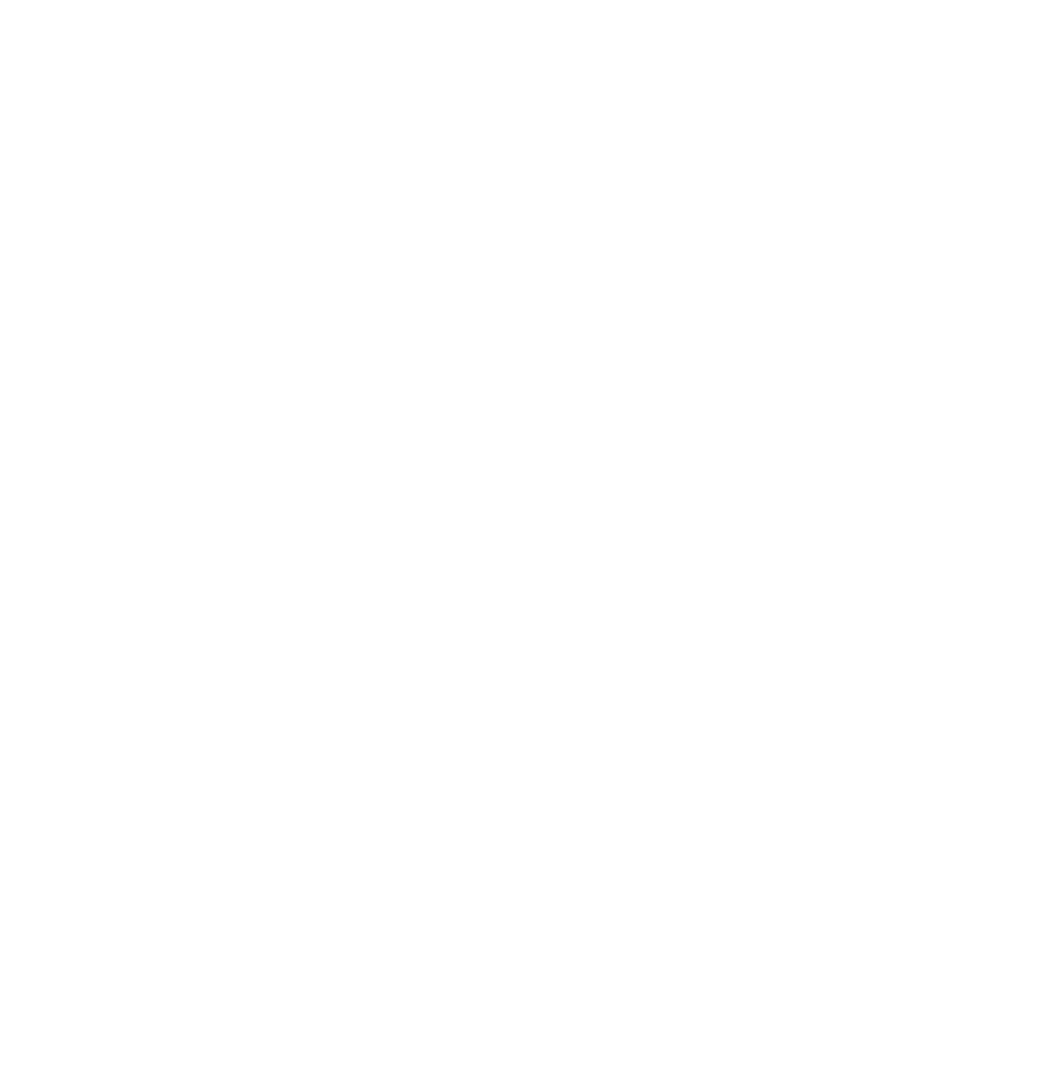
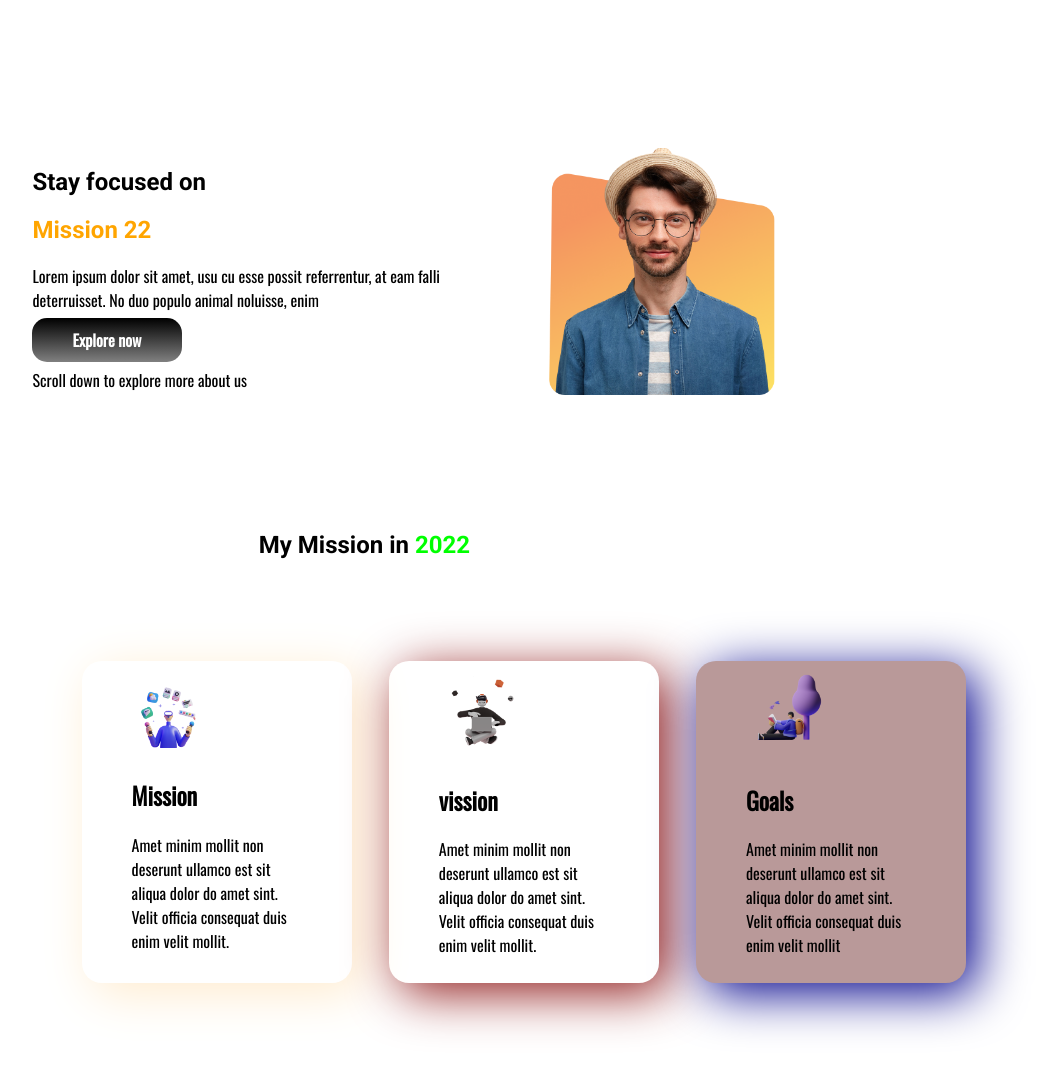
Before and after one commit to arifmissior/mission-22, a plain HTML site: page index.html in a window 1280 px wide. Shown: the whole page, without its empty margins (116-1162 px from the left). Before the commit the page ends 800 px from the top, so only its background shows below. Drawn offline with nearby package versions, Linux system fonts and the light colour scheme.

Commit message:
second commit added

```diff
--- a/index.html
+++ b/index.html
@@ -6,10 +6,64 @@
     <meta http-equiv="X-UA-Compatible" content="IE=edge">
     <meta name="viewport" content="width=device-width, initial-scale=1.0">
     <title>Mission 22</title>
+    <link rel="preconnect" href="https://fonts.googleapis.com">
+    <link rel="preconnect" href="https://fonts.gstatic.com" crossorigin>
+    <link href="https://fonts.googleapis.com/css2?family=Roboto:wght@700&display=swap" rel="stylesheet">
+    <link rel="preconnect" href="https://fonts.googleapis.com">
+    <link rel="preconnect" href="https://fonts.gstatic.com" crossorigin>
+    <link href="https://fonts.googleapis.com/css2?family=Oswald&family=Roboto:wght@700&display=swap" rel="stylesheet">
+
     <link rel="stylesheet" href="style.css">
 </head>
 
 <body>
+    <section class="first-one">
+        <div class="stay-mission">
+            <h1>Stay focused on</h1>
+            <h1 class="orange-color"> Mission 22</h1>
+            <p>
+                Lorem ipsum dolor sit amet, usu cu esse possit referrentur, at eam falli deterruisset. No duo populo
+                animal
+                noluisse, enim
+            </p>
+            <a class="link-button" target="_blank" href="">Explore now</a>
+            <p>Scroll down to explore more about us
+            </p>
+        </div>
+        <div class="stay-mission"><img src="images/person/person-1.png" alt="">
+        </div>
+    </section>
+    <section class="second-one">
+        <h1 class="my-mission">My Mission in <span class="year"> 2022</span> </h1>
+        <div class="box-class">
+            <div id="first-box" class="fd">
+                <img class="illu" src="images/illustrators/illustrator-1.png" alt="">
+                <h2>Mission</h2>
+
+                <p>
+                    Amet minim mollit non deserunt ullamco est sit aliqua dolor do amet sint. Velit officia consequat
+                    duis enim velit mollit.
+                </p>
+
+            </div>
+            <div id=" second-box" class="cd">
+                <img class="illu" src="images/illustrators/illustrator-2.png" alt="">
+                <h2>vission</h2>
+                <p>Amet minim mollit non deserunt ullamco est sit aliqua dolor do amet sint. Velit officia consequat
+                    duis enim velit mollit.
+                </p>
+
+            </div>
+            <div id="third-box" class="hd">
+                <img class="illu" src="images/illustrators/illustrator-3.png" alt="">
+                <h2>Goals</h2>
+                <p> Amet minim mollit non deserunt ullamco est sit aliqua dolor do amet sint. Velit officia consequat
+                    duis enim velit mollit</p>
+
+            </div>
+        </div>
+
+    </section>
 
 </body>
 
--- a/style.css
+++ b/style.css
@@ -0,0 +1,90 @@
+body{
+    font-family: 'Oswald', sans-serif;
+
+    margin: 10%;
+}
+h1{
+    font-family: 'Roboto', sans-serif;
+
+}
+.orange-color{
+    color: orange;
+}
+.link-button{
+    text-decoration: none;
+    background-image: linear-gradient(black, gray);
+    color: white;
+    font-weight: 700;
+    padding: 10px 40px;
+    border-radius: 15px;
+
+}
+
+.first-one{
+    display: flex;
+}
+.stay-mission{
+    width: 80%;
+    padding: 2%;
+
+}
+.stay-mission img{
+    width: 50%;
+}
+.year{
+    color: lime;
+}
+.my-mission{
+    width: 500px;
+    text-align: center;
+    margin: 10%;
+}
+.fd{
+    box-shadow: 10px 10px 50px blanchedalmond;
+    width: 80%;
+    margin-left: 2%;
+    margin-right: 2%;
+    padding-left: 50px;
+    padding-right: 50px;
+    padding-top: 10px;
+    padding-bottom: 10px;
+    border-radius: 20px;
+}
+#first-box{
+    background-color: linear gradient(rgb(192, 167, 192));
+}
+.cd{
+    box-shadow: 10px 10px 50px rgb(145, 29, 29) ;
+    width: 80%;
+    margin-left: 2%;
+    margin-right: 2%;
+    padding-left: 50px;
+    padding-right: 50px;
+    padding-top: 10px;
+    padding-bottom: 10px;
+    border-radius: 20px;
+}
+#second-box{
+    background-color: rgb(22, 11, 2);
+}
+.hd{
+    box-shadow: 10px 10px 50px darkblue ;
+    width: 80%;
+    margin-left: 2%;
+    margin-right: 2%;
+    padding-left: 50px;
+    padding-right: 50px;
+    padding-top: 10px;
+    padding-bottom: 10px;
+    border-radius: 20px;
+}
+#third-box{
+    background-color: rgb(185, 153, 153);
+}
+.box-class{
+    display: flex;
+    margin: 5%;
+}
+.illu{
+    width: 50%;
+}
```
